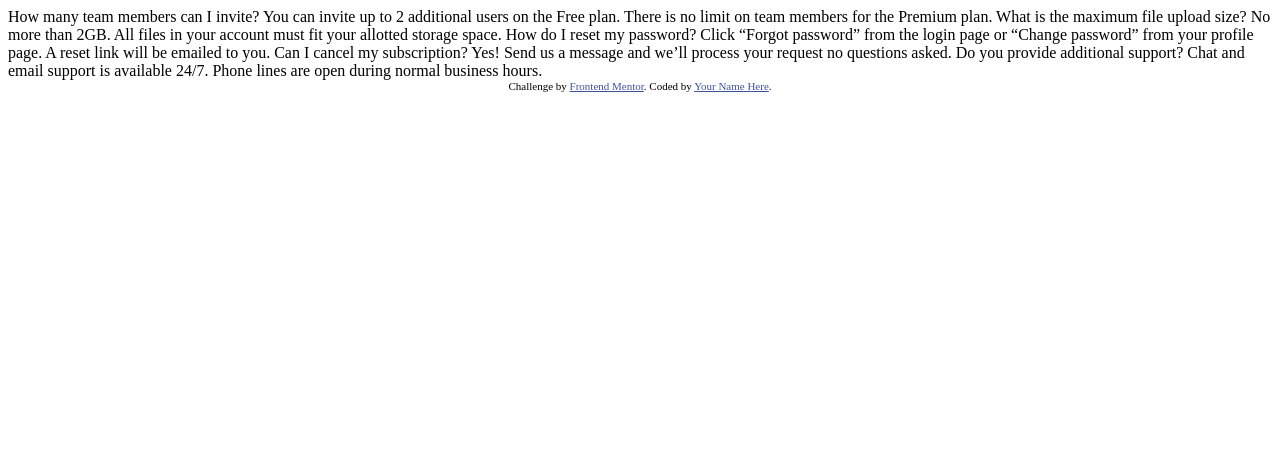
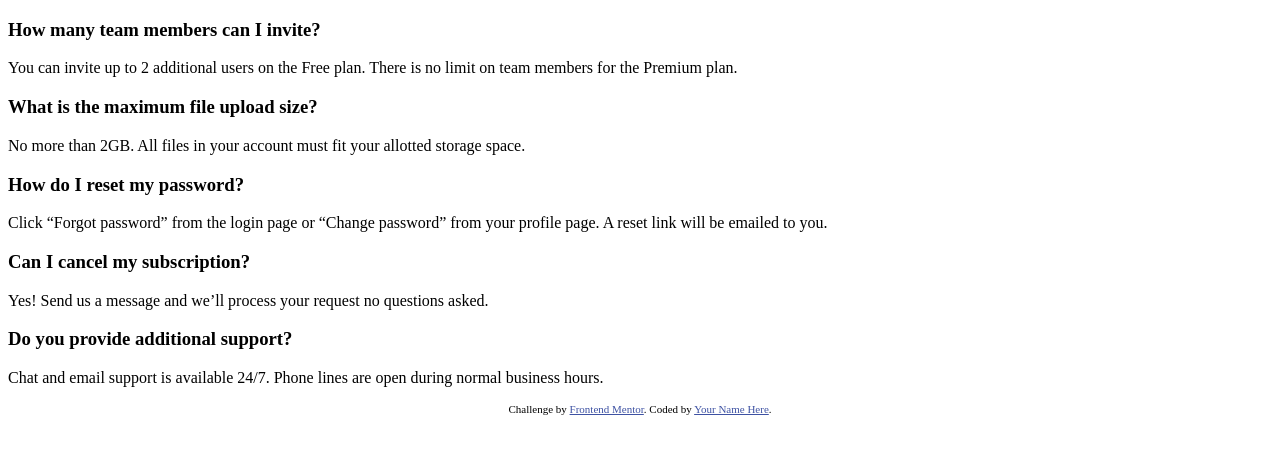
Before and after one commit to dev-billy/Frontend-challenges, a plain HTML site: page faq-accordion-card-main/index.html in a window 1280 px wide. Drawn offline with Linux system fonts and the light colour scheme.

Commit message:
added basic markup

```diff
--- a/faq-accordion-card-main/index.html
+++ b/faq-accordion-card-main/index.html
@@ -15,22 +15,65 @@
   </style>
 </head>
 <body>
-  How many team members can I invite?
-  You can invite up to 2 additional users on the Free plan. There is no limit on
-  team members for the Premium plan.
 
-  What is the maximum file upload size?
-  No more than 2GB. All files in your account must fit your allotted storage space.
+  <div class="main">
 
-  How do I reset my password?
-  Click “Forgot password” from the login page or “Change password” from your profile page.
-  A reset link will be emailed to you.
+    <div class="wrapper">
 
-  Can I cancel my subscription?
-  Yes! Send us a message and we’ll process your request no questions asked.
+      <div class="questions">
 
-  Do you provide additional support?
-  Chat and email support is available 24/7. Phone lines are open during normal business hours.
+        <div class="master-detail">
+          <div class="question">
+          	<h3>How many team members can I invite?</h3>
+          </div>
+          <div class="answer">
+           <p> You can invite up to 2 additional users on the Free plan. There is no limit on
+            team members for the Premium plan.</p>
+          </div>
+        </div>
+
+        <div class="master-detail">
+          <div class="question">
+          	<h3>What is the maximum file upload size?</h3>
+          </div>
+          <div class="answer">
+           <p>No more than 2GB. All files in your account must fit your allotted storage space.</p>
+          </div>
+        </div>
+
+        <div class="master-detail">
+          <div class="question">
+          	<h3>How do I reset my password?</h3>
+          </div>
+          <div class="answer">
+           <p> Click “Forgot password” from the login page or “Change password” from your profile page.
+            A reset link will be emailed to you.</p>
+          </div>
+        </div>
+
+        <div class="master-detail">
+          <div class="question">
+          <h3>Can I cancel my subscription?</h3>
+          </div>
+          <div class="answer">
+           <p>Yes! Send us a message and we’ll process your request no questions asked.</p>
+          </div>
+        </div>
+
+        <div class="master-detail">
+          <div class="question">
+          	<h3>Do you provide additional support?</h3>
+          </div>
+          <div class="answer">
+            <p> Chat and email support is available 24/7. Phone lines are open during normal business hours.</p>
+          </div>
+        </div>
+
+      </div>
+
+    </div>
+
+  </div>
 
   <div class="attribution">
     Challenge by <a href="https://www.frontendmentor.io?ref=challenge" target="_blank">Frontend Mentor</a>.
```
